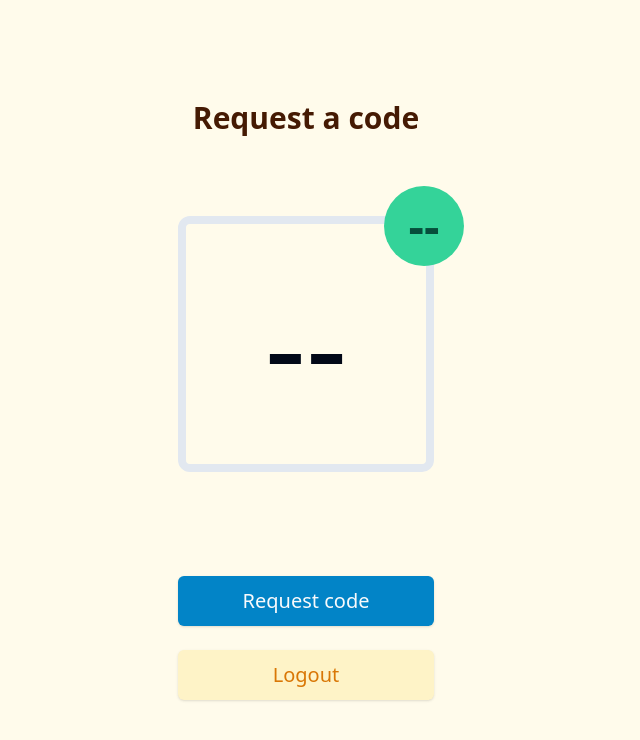
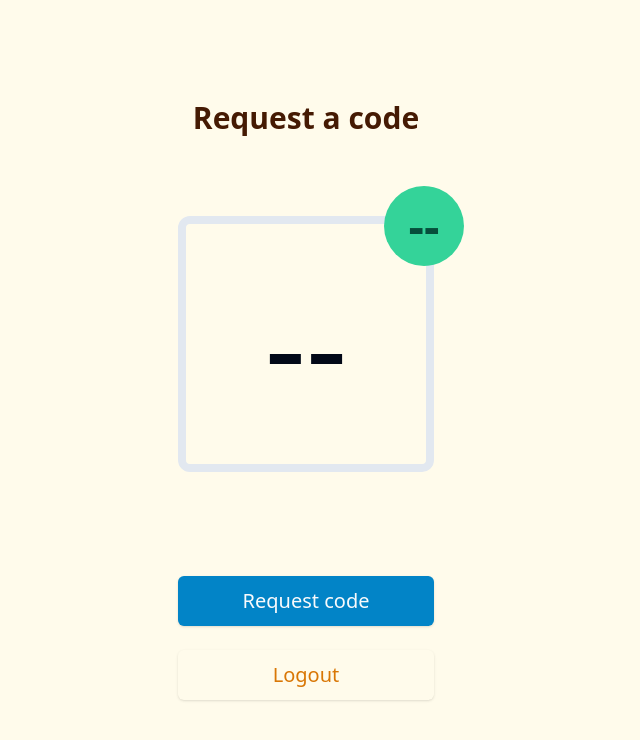
Before and after one commit to josfam/doorways, a React (Vite) app in the folder frontend/: page /code-request in a window 1280 px wide. Shown: the top 740 px of the page, without its empty margins (334-974 px from the left). Built offline with nearby package versions, Linux system fonts and the light colour scheme.

Commit message:
Format style.css, refactor constants

```diff
--- a/frontend/src/constants.tsx
+++ b/frontend/src/constants.tsx
@@ -1,5 +1,6 @@
 // API paths
-const baseAPIUrl = "http://127.0.0.1:8000/api/v1";
+const baseHost = "http://127.0.0.1"
+const baseAPIUrl = `${baseHost}:8000/api/v1`;
 const codesAPIUrl = `${baseAPIUrl}/codes`;
 const authAPIUrl = `${baseAPIUrl}/auth`;
 const baseWebSocketUrl = "ws://127.0.0.1:8000/api/v1";
--- a/frontend/src/style.css
+++ b/frontend/src/style.css
@@ -3,8 +3,7 @@
 }
 
 .btn-ter {
-  @apply bg-transparent text-amber-600
-   hover:bg-transparent hover:underline hover:underline-offset-4 bg-amber-100;
+  @apply bg-amber-100 text-xl bg-transparent py-6 text-amber-600 hover:bg-transparent hover:underline hover:underline-offset-4;
 }
 
 .form-input {
@@ -12,5 +11,5 @@
 }
 
 .page-header {
-	@apply text-3xl font-bold text-amber-950
+  @apply text-3xl font-bold text-amber-950;
 }
```
